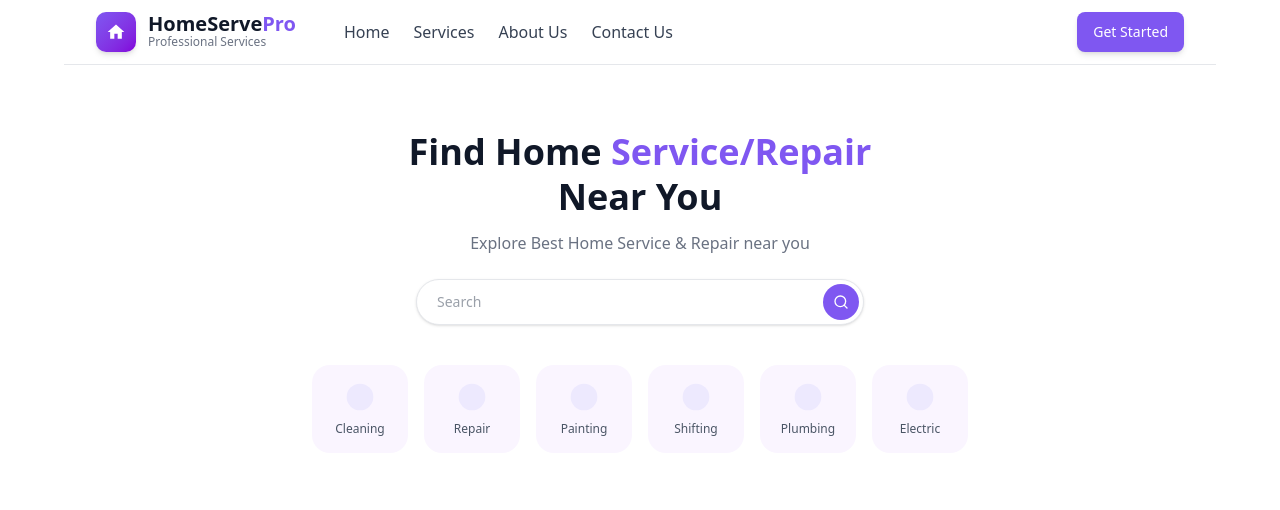
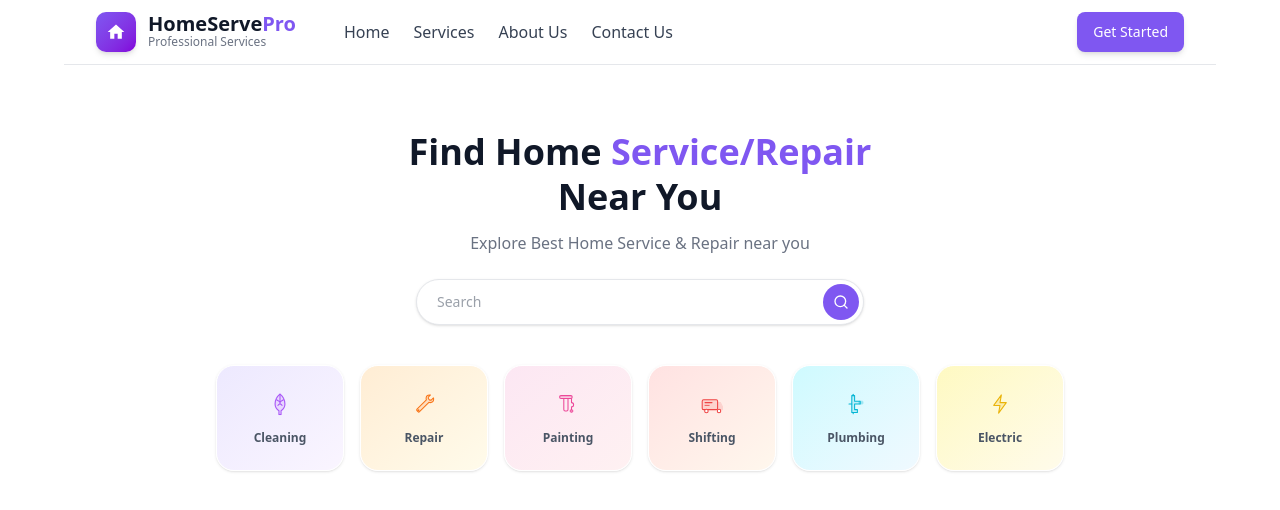
Before and after one commit to Fahad-Javed20/home-service-web-app, a Next.js app: page / in a window 1280 px wide. Shown: the top 510 px of the page. Built offline with nearby package versions, Linux system fonts and the light colour scheme.

Commit message:
Update Hero.tsx

```diff
--- a/app/_components/Hero.tsx
+++ b/app/_components/Hero.tsx
@@ -1,5 +1,4 @@
-"use client";
-
+'use client';
 import { useState } from "react";
 import { Search } from "lucide-react";
 
@@ -7,68 +6,80 @@ const services = [
   {
     label: "Cleaning",
     icon: (
-      <svg viewBox="0 0 48 48" className="w-8 h-8" fill="none">
-        <circle cx="24" cy="24" r="20" fill="#EDE9FE" />
-        <text x="24" y="30" textAnchor="middle" fontSize="20">
-          🧹
-        </text>
+      <svg viewBox="0 0 40 40" fill="none" xmlns="http://www.w3.org/2000/svg" className="w-7 h-7">
+        <path d="M20 4C20 4 12 10 12 20C12 24.4 14.6 28.2 18 30.4V36H22V30.4C25.4 28.2 28 24.4 28 20C28 10 20 4 20 4Z" fill="#a855f7" opacity="0.15"/>
+        <path d="M20 6C20 6 13 11.5 13 20C13 24.1 15.3 27.6 18.5 29.6V35H21.5V29.6C24.7 27.6 27 24.1 27 20C27 11.5 20 6 20 6Z" stroke="#a855f7" strokeWidth="1.5" strokeLinejoin="round"/>
+        <path d="M17 22C17 22 18 20 20 20C22 20 23 22 23 22" stroke="#a855f7" strokeWidth="1.5" strokeLinecap="round"/>
+        <path d="M20 6V20" stroke="#a855f7" strokeWidth="1.5" strokeLinecap="round"/>
+        <path d="M15 14L20 17" stroke="#a855f7" strokeWidth="1.5" strokeLinecap="round"/>
+        <path d="M25 14L20 17" stroke="#a855f7" strokeWidth="1.5" strokeLinecap="round"/>
       </svg>
     ),
+    color: "from-violet-100 to-purple-50",
   },
   {
     label: "Repair",
     icon: (
-      <svg viewBox="0 0 48 48" className="w-8 h-8" fill="none">
-        <circle cx="24" cy="24" r="20" fill="#EDE9FE" />
-        <text x="24" y="30" textAnchor="middle" fontSize="20">
-          🔧
-        </text>
+      <svg viewBox="0 0 40 40" fill="none" xmlns="http://www.w3.org/2000/svg" className="w-7 h-7">
+        <path d="M28 8C25.2 8 23 10.2 23 13C23 13.7 23.15 14.36 23.4 14.96L10 28.4C9.4 29 9.4 30 10 30.6L10.6 31.2C11.2 31.8 12.2 31.8 12.8 31.2L26.2 17.8C26.8 18.05 27.46 18.2 28 18.2C30.8 18.2 33 16 33 13.2C33 12.6 32.88 12.02 32.66 11.5L29.5 14.66L27.34 14.66L25.34 12.66L25.34 10.5L28.5 7.34C28.34 7.12 28.18 7 28 8Z" fill="#f97316" opacity="0.15"/>
+        <path d="M28 7C25.2 7 23 9.2 23 12C23 12.7 23.15 13.36 23.4 13.96L10 27.4C9.4 28 9.4 29 10 29.6L11.4 31C12 31.6 13 31.6 13.6 31L27 17.6C27.6 17.85 28.26 18 28.8 18C31.6 18 33.8 15.8 33.8 13C33.8 12.4 33.68 11.82 33.46 11.3L30.3 14.46L28.14 14.46L26.14 12.46L26.14 10.3L29.3 7.14C28.88 7.05 28.44 7 28 7Z" stroke="#f97316" strokeWidth="1.5" strokeLinejoin="round"/>
+        <circle cx="12" cy="29" r="1.5" fill="#f97316"/>
       </svg>
     ),
+    color: "from-orange-100 to-amber-50",
   },
   {
     label: "Painting",
     icon: (
-      <svg viewBox="0 0 48 48" className="w-8 h-8" fill="none">
-        <circle cx="24" cy="24" r="20" fill="#EDE9FE" />
-        <text x="24" y="30" textAnchor="middle" fontSize="20">
-          🖌️
-        </text>
+      <svg viewBox="0 0 40 40" fill="none" xmlns="http://www.w3.org/2000/svg" className="w-7 h-7">
+        <rect x="8" y="8" width="18" height="4" rx="2" fill="#ec4899" opacity="0.2"/>
+        <rect x="8" y="8" width="18" height="4" rx="2" stroke="#ec4899" strokeWidth="1.5"/>
+        <path d="M14 12V28C14 29.1 14.9 30 16 30H18C19.1 30 20 29.1 20 28V12" stroke="#ec4899" strokeWidth="1.5"/>
+        <path d="M25 12V18C25 18 28 18 28 21C28 24 25 24 25 24V28" stroke="#ec4899" strokeWidth="1.5" strokeLinecap="round" strokeLinejoin="round"/>
+        <circle cx="25" cy="30" r="2" fill="#ec4899" opacity="0.6"/>
+        <circle cx="25" cy="30" r="2" stroke="#ec4899" strokeWidth="1.2"/>
       </svg>
     ),
+    color: "from-pink-100 to-rose-50",
   },
   {
     label: "Shifting",
     icon: (
-      <svg viewBox="0 0 48 48" className="w-8 h-8" fill="none">
-        <circle cx="24" cy="24" r="20" fill="#EDE9FE" />
-        <text x="24" y="30" textAnchor="middle" fontSize="20">
-          🚚
-        </text>
+      <svg viewBox="0 0 40 40" fill="none" xmlns="http://www.w3.org/2000/svg" className="w-7 h-7">
+        <rect x="6" y="14" width="22" height="14" rx="2" fill="#ef4444" opacity="0.15"/>
+        <rect x="6" y="14" width="22" height="14" rx="2" stroke="#ef4444" strokeWidth="1.5"/>
+        <path d="M28 18H32L35 24V28H28V18Z" fill="#ef4444" opacity="0.15" stroke="#ef4444" strokeWidth="1.5" strokeLinejoin="round"/>
+        <circle cx="12" cy="30" r="2.5" fill="white" stroke="#ef4444" strokeWidth="1.5"/>
+        <circle cx="30" cy="30" r="2.5" fill="white" stroke="#ef4444" strokeWidth="1.5"/>
+        <path d="M10 18H20" stroke="#ef4444" strokeWidth="1.5" strokeLinecap="round"/>
+        <path d="M10 22H16" stroke="#ef4444" strokeWidth="1.2" strokeLinecap="round"/>
       </svg>
     ),
+    color: "from-red-100 to-orange-50",
   },
   {
     label: "Plumbing",
     icon: (
-      <svg viewBox="0 0 48 48" className="w-8 h-8" fill="none">
-        <circle cx="24" cy="24" r="20" fill="#EDE9FE" />
-        <text x="24" y="30" textAnchor="middle" fontSize="20">
-          🔩
-        </text>
+      <svg viewBox="0 0 40 40" fill="none" xmlns="http://www.w3.org/2000/svg" className="w-7 h-7">
+        <path d="M14 8H18V16H26V20H18V28H22V32H14V8Z" fill="#06b6d4" opacity="0.15"/>
+        <path d="M14 8H18V16H26V20H18V28H22V32H14V8Z" stroke="#06b6d4" strokeWidth="1.5" strokeLinejoin="round"/>
+        <rect x="24" y="16" width="6" height="4" rx="1" fill="#06b6d4" opacity="0.3" stroke="#06b6d4" strokeWidth="1.2"/>
+        <path d="M10 20H14" stroke="#06b6d4" strokeWidth="1.5" strokeLinecap="round"/>
+        <path d="M16 6V8" stroke="#06b6d4" strokeWidth="1.5" strokeLinecap="round"/>
+        <path d="M16 32V34" stroke="#06b6d4" strokeWidth="1.5" strokeLinecap="round"/>
       </svg>
     ),
+    color: "from-cyan-100 to-sky-50",
   },
   {
     label: "Electric",
     icon: (
-      <svg viewBox="0 0 48 48" className="w-8 h-8" fill="none">
-        <circle cx="24" cy="24" r="20" fill="#EDE9FE" />
-        <text x="24" y="30" textAnchor="middle" fontSize="20">
-          ⚡
-        </text>
+      <svg viewBox="0 0 40 40" fill="none" xmlns="http://www.w3.org/2000/svg" className="w-7 h-7">
+        <path d="M22 7L11 22H20L18 33L29 18H20L22 7Z" fill="#eab308" opacity="0.2"/>
+        <path d="M22 7L11 22H20L18 33L29 18H20L22 7Z" stroke="#eab308" strokeWidth="1.5" strokeLinejoin="round" strokeLinecap="round"/>
       </svg>
     ),
+    color: "from-yellow-100 to-amber-50",
   },
 ];
 
@@ -79,12 +90,14 @@ export default function HeroSection() {
     <section className="min-h-105 flex flex-col items-center justify-center bg-white px-4 py-16">
       {/* Heading */}
       <h1 className="text-4xl font-bold text-center text-gray-900 leading-tight mb-3">
-        Find Home <span className="text-primary">Service/Repair</span>
+        Find Home{" "}
+        <span className="text-primary">Service/Repair</span>
         <br />
         Near You
       </h1>
 
-      <p className="text-gray-500 text-md mb-6">
+      {/* Subtitle */}
+      <p className="text-gray-500 text-base mb-6">
         Explore Best Home Service &amp; Repair near you
       </p>
 
@@ -107,10 +120,12 @@ export default function HeroSection() {
         {services.map((service) => (
           <button
             key={service.label}
-            className="flex flex-col items-center gap-2 bg-purple-50 hover:bg-purple-100 transition-colors rounded-2xl px-5 py-4 w-24 cursor-pointer group"
+            className={`flex flex-col items-center gap-3 bg-linear-to-br ${service.color} hover:scale-105 hover:shadow-md transition-all duration-200 rounded-2xl px-7 py-6 w-32 cursor-pointer group border border-white shadow-sm`}
           >
-            <div className="text-3xl">{service.icon}</div>
-            <span className="text-xs text-gray-600 font-medium group-hover:text-primary transition-colors">
+            <div className="flex items-center justify-center">
+              {service.icon}
+            </div>
+            <span className="text-xs text-gray-600 font-semibold group-hover:text-primary transition-colors">
               {service.label}
             </span>
           </button>
```
